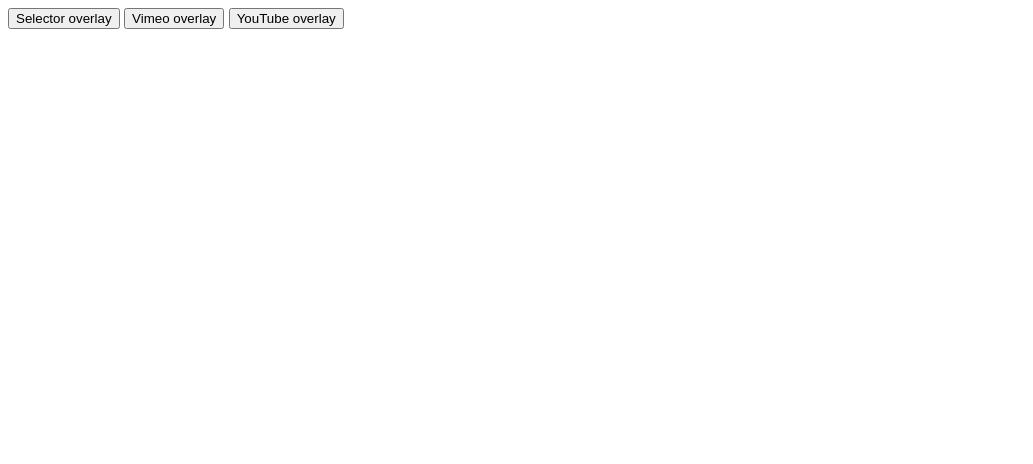
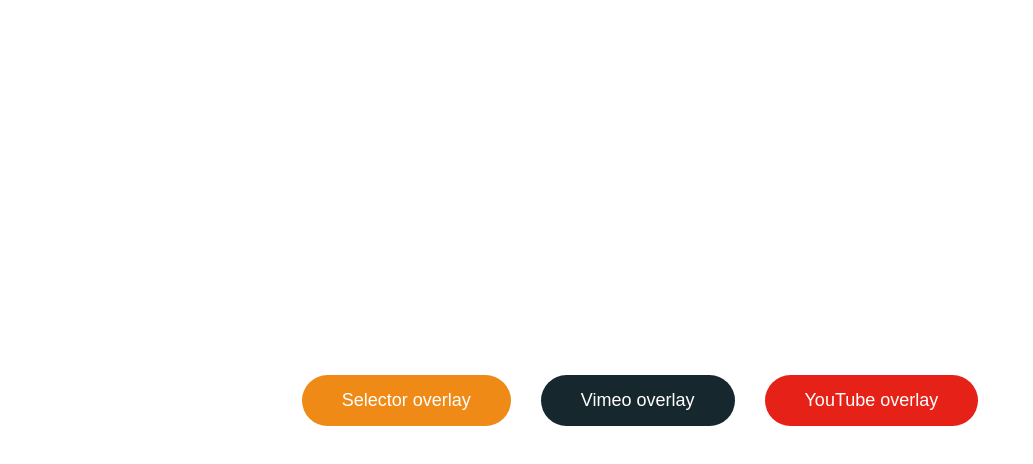
Before and after one commit to Novicell/novicell-overlay, a plain HTML site: page demo/index.html in a window 1280 px wide. Shown: the whole page, without its empty margins (0-1033 px from the left). Drawn offline with nearby package versions, Linux system fonts and the light colour scheme.

Commit message:
Demo styling

```diff
--- a/demo/sample-styles.less
+++ b/demo/sample-styles.less
@@ -6,5 +6,43 @@
 }
 
 body {
+  font-size: 18px;
   font-family: sans-serif;
+  margin: 0;
 }
+
+
+.demo-content {
+  display: flex;
+  flex-wrap: wrap;
+  align-items: center;
+  justify-content: center;
+  height: 100vh;
+}
+
+.button {
+  background: none;
+  border: none;
+  padding: 15px 40px;
+  border-radius: 100px;
+  font-size: 18px;
+  text-decoration: none;
+  color: white;
+  transition: box-shadow .25s ease-in-out;
+
+  &:not(:last-child) {
+    margin-right: 30px;
+  }
+
+  &:hover,
+  &:focus,
+  &:active {
+    outline: none;
+    cursor: pointer;
+    box-shadow: 3px 3px 15px rgba(0, 0, 0, 0.1);
+  }
+
+  &--red { background-color: #E62117; }
+  &--blue { background-color: #17272E; }
+  &--orange { background-color: #EF8A17; }
+}
```
